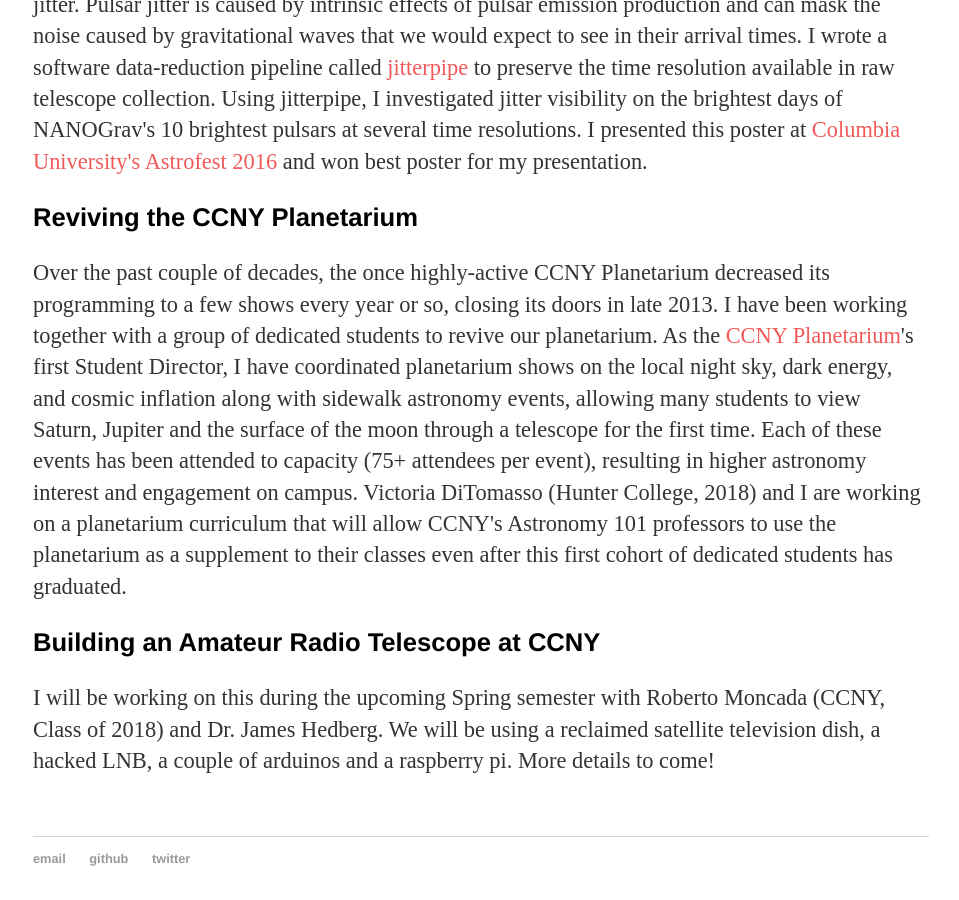
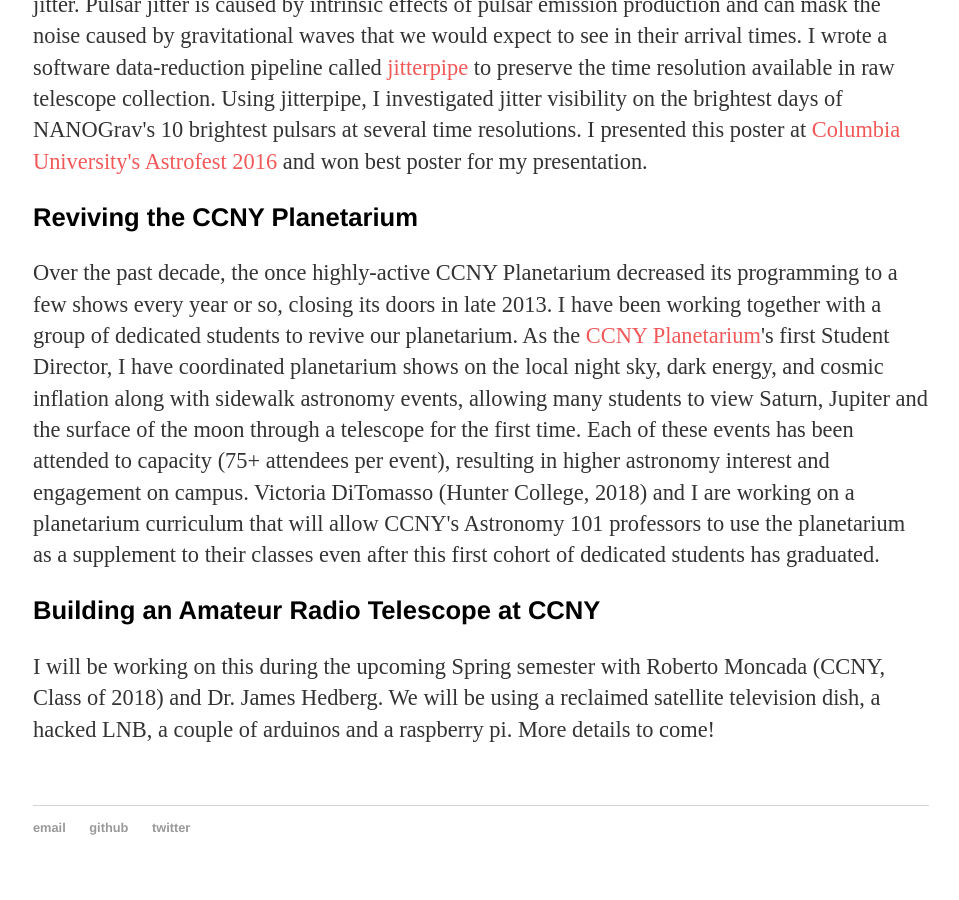
Before and after one commit to elliesch/elliesch.github.io, a Jekyll site: the page built from projects/index.html, in a window 1280 px wide and 900 px high, scrolled down 1539 px. Shown: the whole window, without its empty margins (159-1118 px from the left). Built offline with Jekyll 4.4.1, drawn with Linux system fonts in a browser that asks for light colours.

Commit message:
updated text

```diff
--- a/projects/index.html
+++ b/projects/index.html
@@ -34,7 +34,7 @@ title: Ellie's Projects
 	I presented this poster at <a href="http://www.astro.columbia.edu/events/annual">Columbia University's Astrofest 2016</a> and won best poster for my presentation.</p>
 
 	<h3>Reviving the CCNY Planetarium</h3>
-	<p>Over the past couple of decades, the once highly-active CCNY Planetarium decreased its programming to a few shows every year or so, closing its doors in late 2013.
+	<p>Over the past decade, the once highly-active CCNY Planetarium decreased its programming to a few shows every year or so, closing its doors in late 2013.
 	I have been working together with a group of dedicated students to revive our planetarium.
 	As the <a href="https://www.facebook.com/ccnyplanetarium/">CCNY Planetarium</a>'s first Student Director, I have coordinated planetarium shows on the local night sky, dark energy, and cosmic inflation along with sidewalk astronomy events, allowing many students to view Saturn, Jupiter and the surface of the moon through a telescope for the first time.
 	Each of these events has been attended to capacity (75+ attendees per event), resulting in higher astronomy interest and engagement on campus.
```
